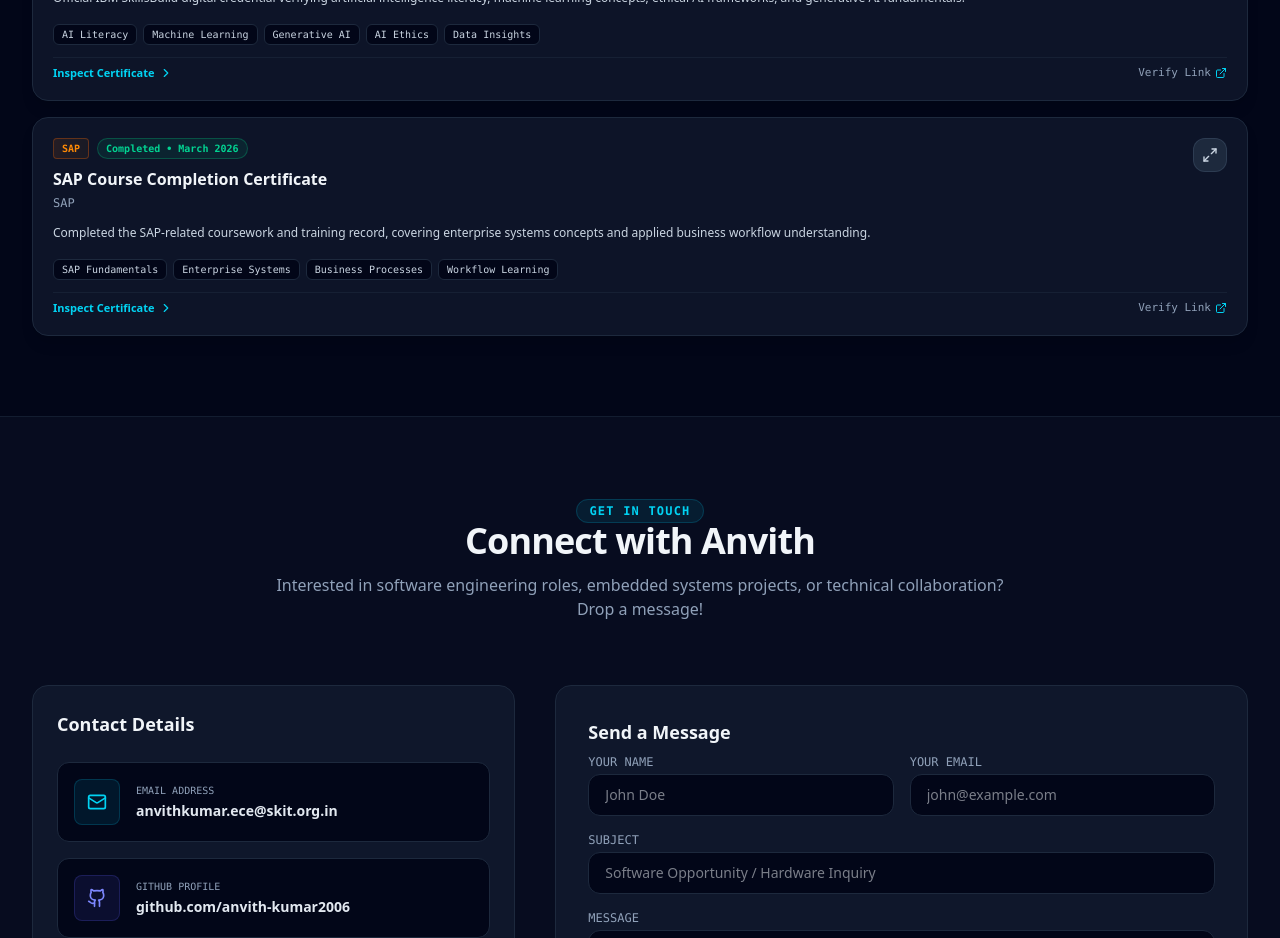
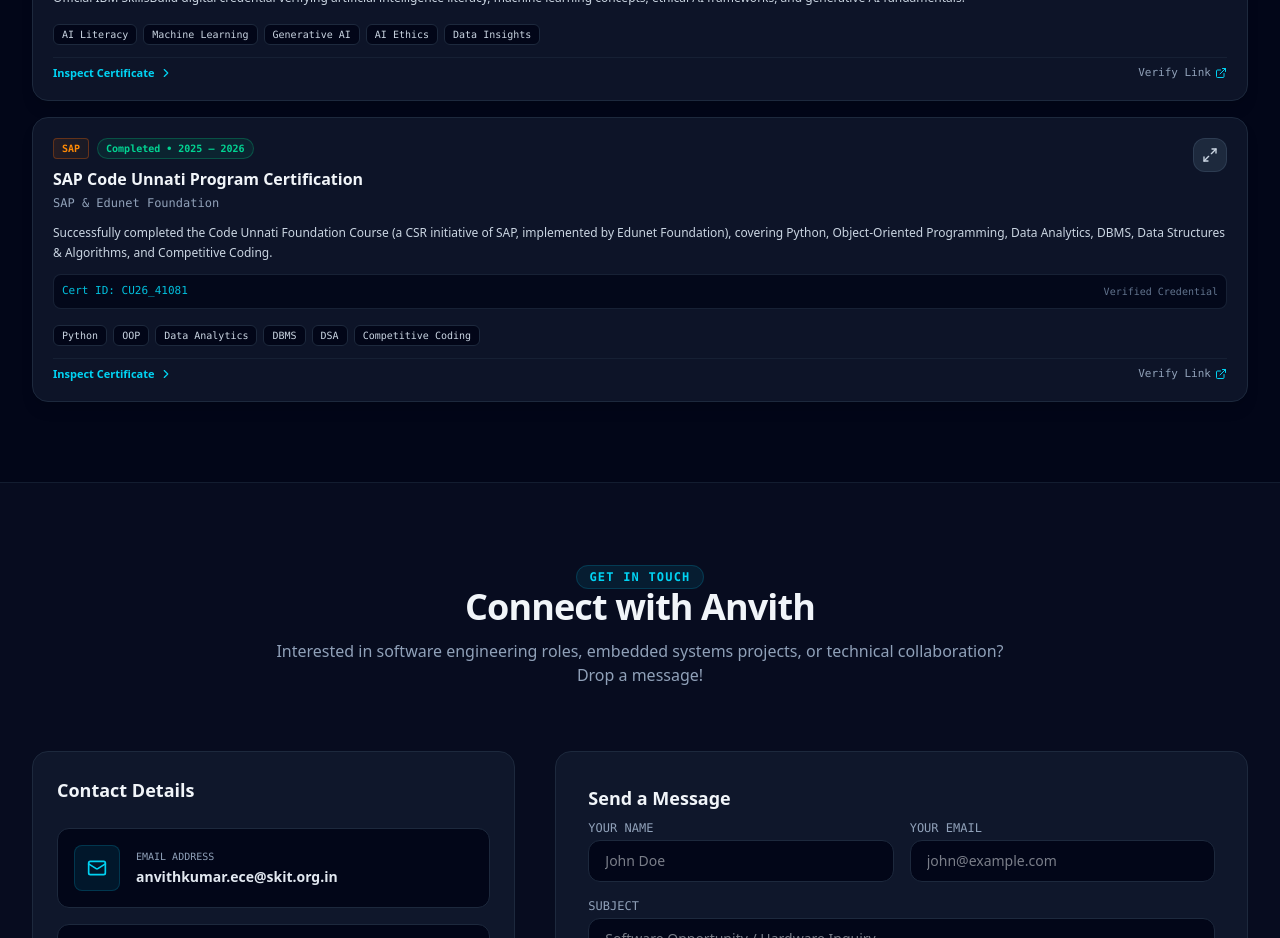
Before and after one commit to anvith-kumar2006/Portfolio, a React (Vite) app: page / in a window 1280 px wide. Shown: the part 6660-7598 px from the top of the page. Built offline with nearby package versions, Linux system fonts and the light colour scheme.

Commit message:
fix: update SAP certificate details from certificate.pdf (Code Unnati Foundation Certification)

```diff
--- a/src/App.tsx
+++ b/src/App.tsx
@@ -296,15 +296,16 @@
   },
   {
     id: "sap-course-certificate",
-    title: "SAP Course Completion Certificate",
-    issuer: "SAP",
+    title: "SAP Code Unnati Program Certification",
+    issuer: "SAP & Edunet Foundation",
     organization: "SAP",
     status: "Completed",
-    issueDate: "March 2026",
+    issueDate: "2025 – 2026",
+    certId: "CU26_41081",
     verifyUrl: "/certificate.pdf",
-    verifyText: "Open certificate PDF",
-    description: "Completed the SAP-related coursework and training record, covering enterprise systems concepts and applied business workflow understanding.",
-    skills: ["SAP Fundamentals", "Enterprise Systems", "Business Processes", "Workflow Learning"],
+    verifyText: "Open Certificate PDF",
+    description: "Successfully completed the Code Unnati Foundation Course (a CSR initiative of SAP, implemented by Edunet Foundation), covering Python, Object-Oriented Programming, Data Analytics, DBMS, Data Structures & Algorithms, and Competitive Coding.",
+    skills: ["Python", "OOP", "Data Analytics", "DBMS", "DSA", "Competitive Coding"],
     category: "software",
     certFile: "/certificate.pdf"
   }
```
